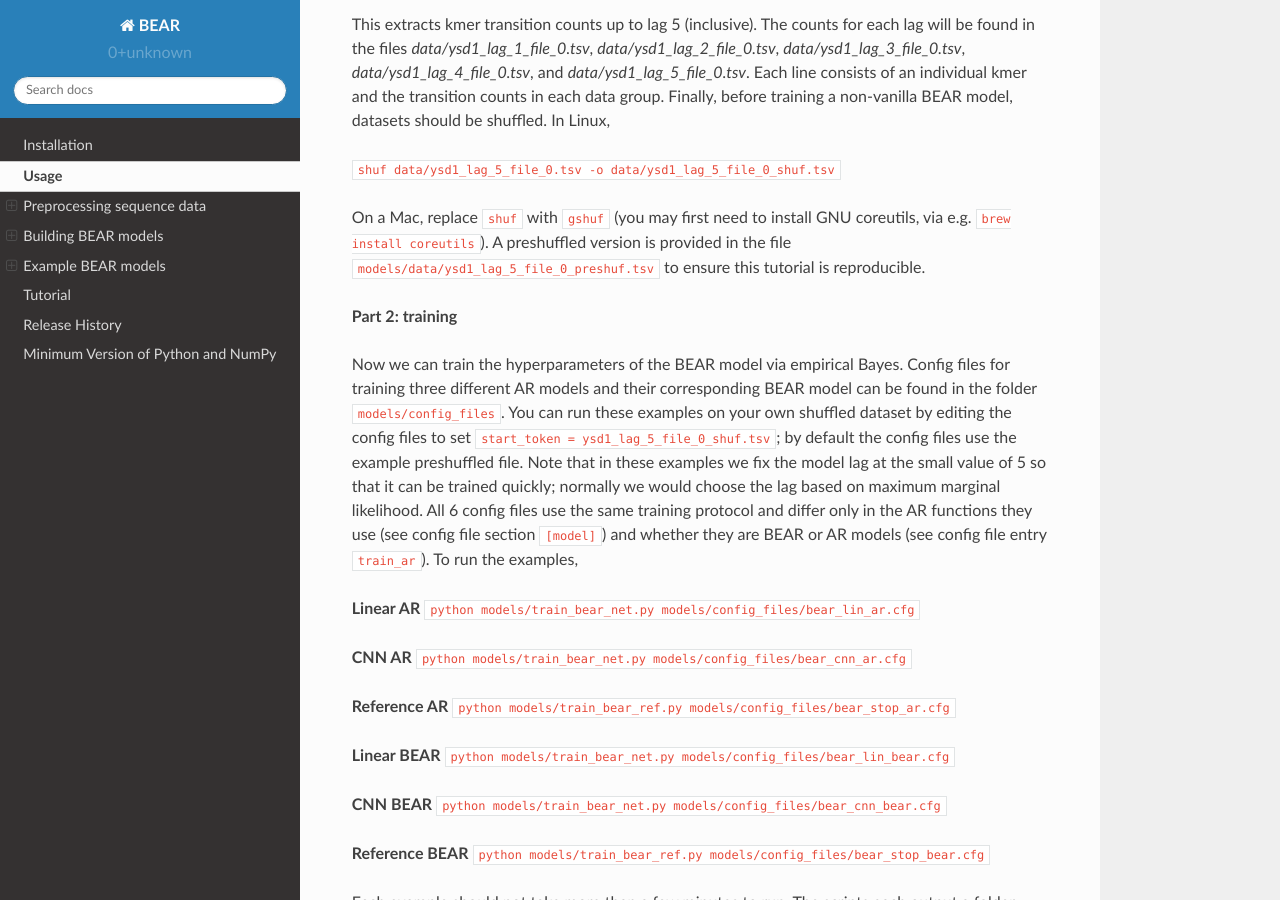
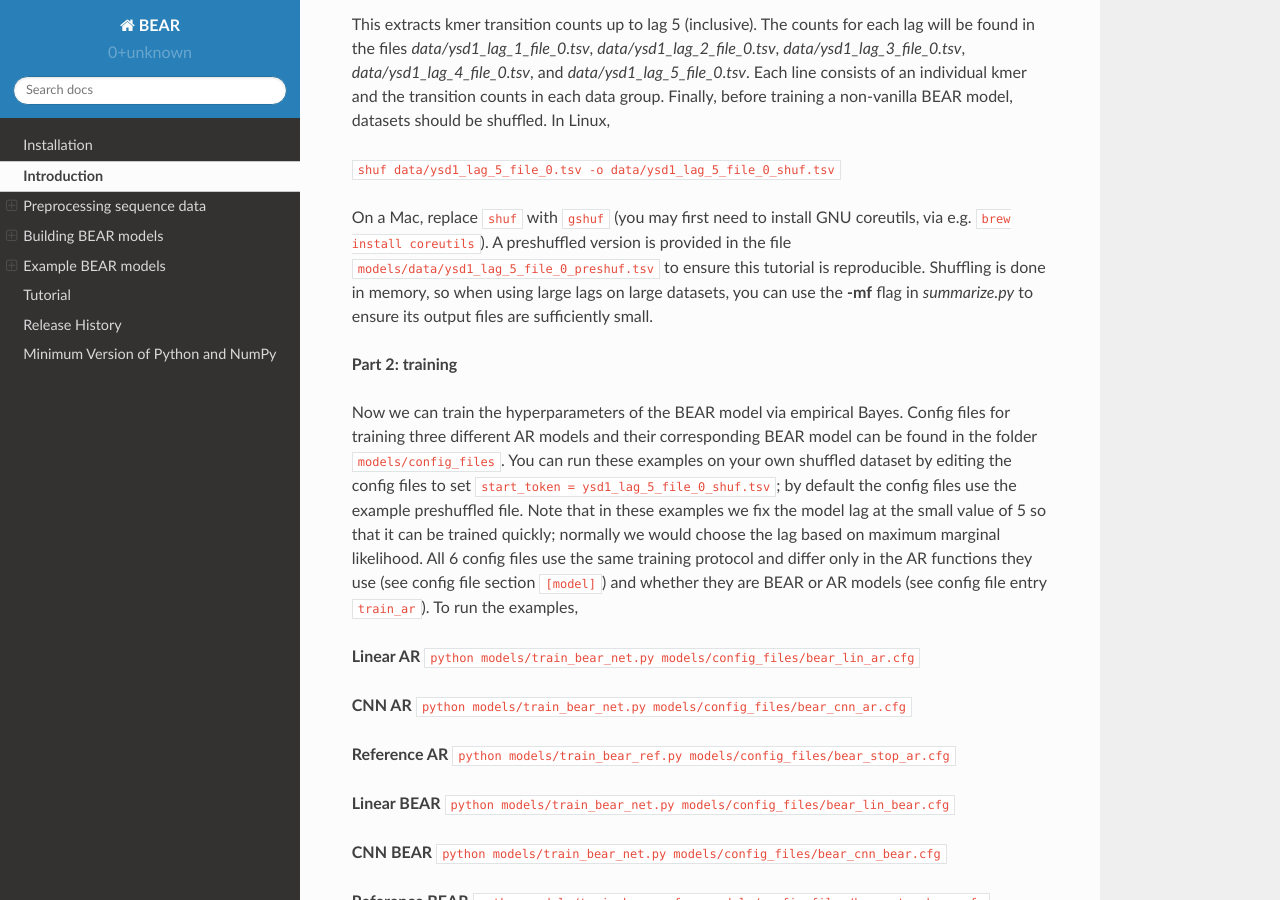
Before and after one commit to debbiemarkslab/BEAR, a Sphinx documentation site: the page built from docs/source/usage.rst, in a window 1280 px wide and 900 px high, scrolled down 3500 px. Built offline with Sphinx 7.4.7 and the Read the Docs theme 2.0.0, drawn with Linux system fonts in a browser that asks for light colours; some of the changed text lies outside the part shown.

Commit message:
Minor edits

```diff
--- a/docs/source/usage.rst
+++ b/docs/source/usage.rst
@@ -1,6 +1,6 @@
-#####
-Usage
-#####
+############
+Introduction
+############
 
 This is a library for building Bayesian embedded autoregressive (BEAR) models,
 proposed in Amin et al. (link TODO). It provides (1) a script for extracting
@@ -165,7 +165,9 @@ On a Mac, replace ``shuf`` with ``gshuf`` (you may first need to install
 GNU coreutils, via e.g. ``brew install coreutils``).
 A preshuffled version is provided in the file
 ``models/data/ysd1_lag_5_file_0_preshuf.tsv``
-to ensure this tutorial is reproducible.
+to ensure this tutorial is reproducible. Shuffling is done in memory, so
+when using large lags on large datasets, you can use the **-mf** flag
+in `summarize.py` to ensure its output files are sufficiently small.
 
 **Part 2: training**
 
```
